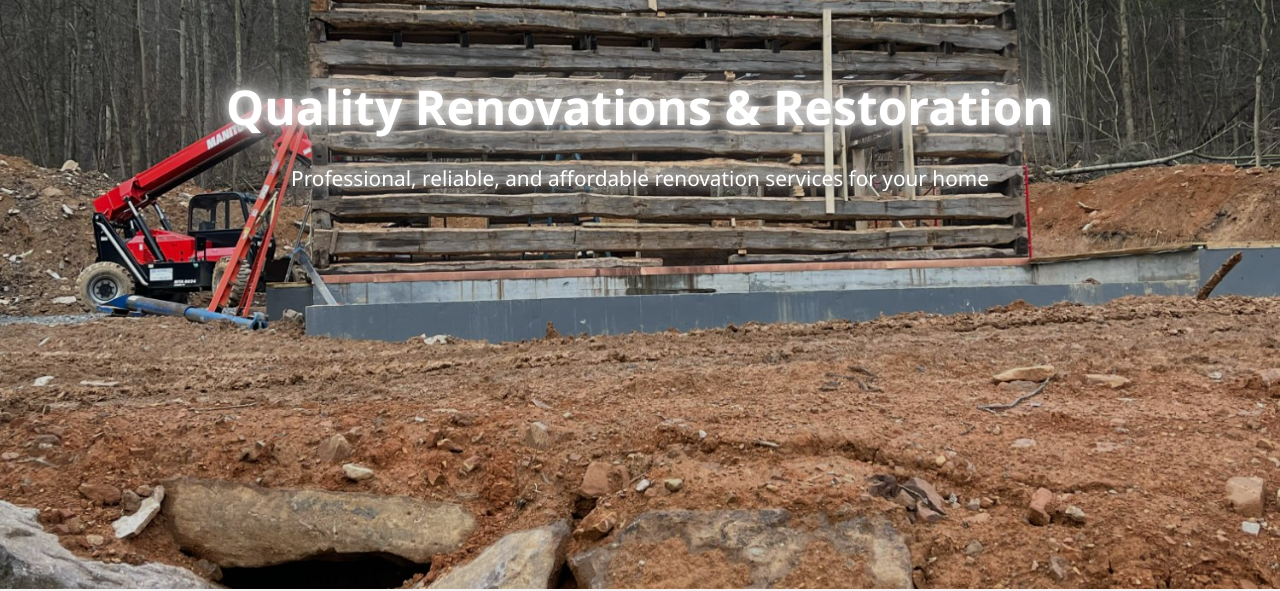
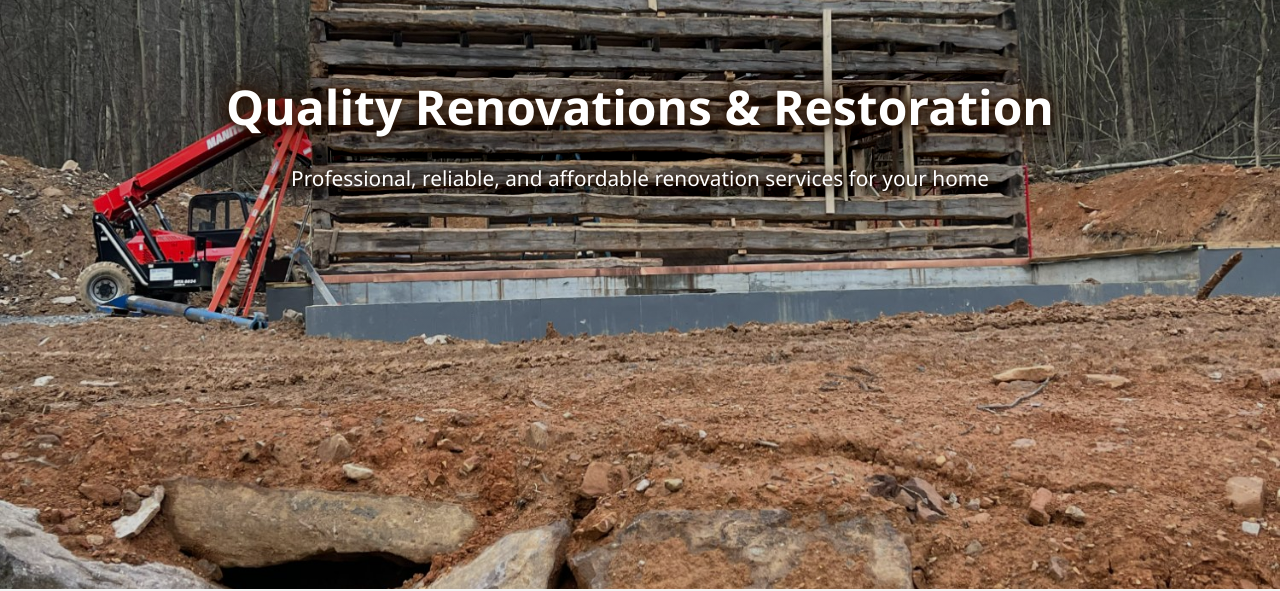
Before and after one commit to stephenharmonyacresfarm/soul-renovations, a plain HTML site: page index.html in a window 1280 px wide. Shown: the part 211-802 px from the top of the page. Drawn offline with nearby package versions, Linux system fonts and the light colour scheme; no server answers.

Commit message:
Change hero text glow from white to dark brown
Co-Authored-By: Claude Opus 4.6 <noreply@anthropic.com>

```diff
--- a/index.html
+++ b/index.html
@@ -96,13 +96,13 @@
         .hero-content h2 {
             font-size: 3rem;
             margin-bottom: 1rem;
-            text-shadow: 0 0 10px rgba(255,255,255,1), 0 0 30px rgba(255,255,255,1), 0 0 60px rgba(255,255,255,0.8), 0 0 100px rgba(255,255,255,0.5), 0 0 140px rgba(255,255,255,0.3), 0 2px 8px rgba(0,0,0,0.9);
+            text-shadow: 0 0 10px rgba(60,30,10,0.9), 0 0 30px rgba(60,30,10,0.8), 0 0 60px rgba(60,30,10,0.6), 0 0 100px rgba(60,30,10,0.4), 0 2px 8px rgba(0,0,0,0.9);
         }
 
         .hero-content p {
             font-size: 1.3rem;
             margin-bottom: 2rem;
-            text-shadow: 0 0 10px rgba(255,255,255,1), 0 0 25px rgba(255,255,255,0.9), 0 0 50px rgba(255,255,255,0.7), 0 0 90px rgba(255,255,255,0.4), 0 2px 8px rgba(0,0,0,0.9);
+            text-shadow: 0 0 10px rgba(60,30,10,0.9), 0 0 25px rgba(60,30,10,0.7), 0 0 50px rgba(60,30,10,0.5), 0 0 90px rgba(60,30,10,0.3), 0 2px 8px rgba(0,0,0,0.9);
         }
 
         .btn {
```
